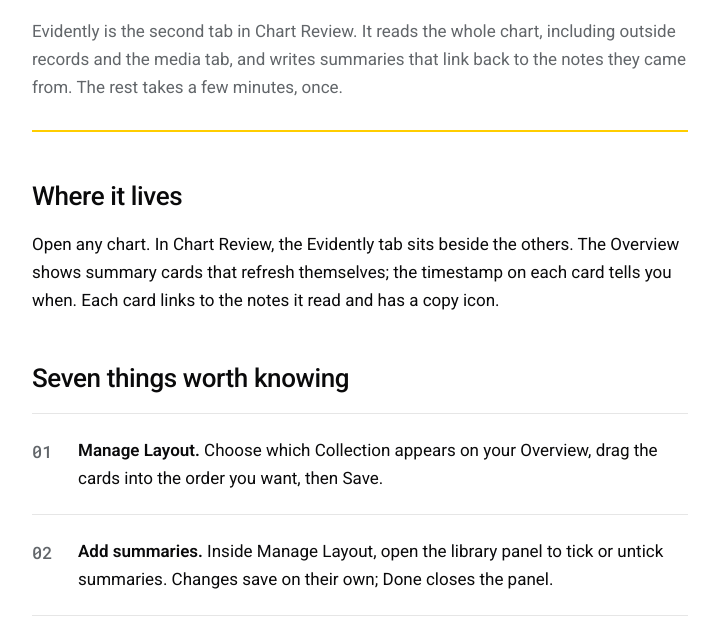
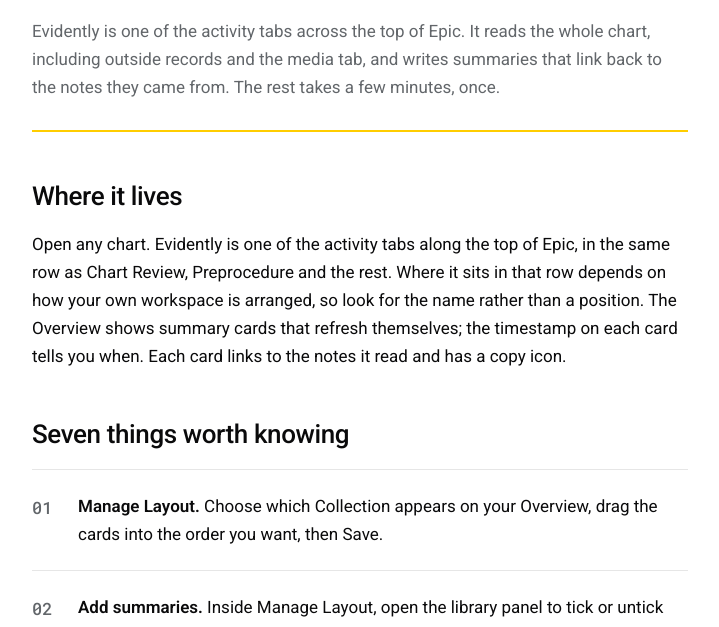
Before and after one commit to alfredocr05/grand-round, a plain HTML site: page tipsheet/index.html in a window 1280 px wide. Shown: the part 145-772 px from the top of the page, without its empty margins (280-999 px from the left). Drawn offline with Linux system fonts and the light colour scheme.

Commit message:
M13: fourth content review, the prose budget, six slides become figures

```diff
--- a/tipsheet/index.html
+++ b/tipsheet/index.html
@@ -82,8 +82,8 @@
 @media (max-width:480px) { .wrap { padding:32px 24px 64px; } h1 { font-size:34px; } h2 { font-size:25px; } }
 </style></head><body><main class="wrap"><header>
 <p class="eyebrow">UNIVERSITY OF IOWA HEALTH CARE · DEPARTMENT OF ANESTHESIA</p><h1>Getting the most out of Evidently</h1>
-<p class="standfirst">Evidently is the second tab in Chart Review. It reads the whole chart, including outside records and the media tab, and writes summaries that link back to the notes they came from. The rest takes a few minutes, once.</p></header>
-<section><h2>Where it lives</h2><p>Open any chart. In Chart Review, the Evidently tab sits beside the others. The Overview shows summary cards that refresh themselves; the timestamp on each card tells you when. Each card links to the notes it read and has a copy icon.</p></section>
+<p class="standfirst">Evidently is one of the activity tabs across the top of Epic. It reads the whole chart, including outside records and the media tab, and writes summaries that link back to the notes they came from. The rest takes a few minutes, once.</p></header>
+<section><h2>Where it lives</h2><p>Open any chart. Evidently is one of the activity tabs along the top of Epic, in the same row as Chart Review, Preprocedure and the rest. Where it sits in that row depends on how your own workspace is arranged, so look for the name rather than a position. The Overview shows summary cards that refresh themselves; the timestamp on each card tells you when. Each card links to the notes it read and has a copy icon.</p></section>
 <section><h2>Seven things worth knowing</h2><ol class="numbered"><li><strong>Manage Layout.</strong> Choose which Collection appears on your Overview, drag the cards into the order you want, then Save.</li><li><strong>Add summaries.</strong> Inside Manage Layout, open the library panel to tick or untick summaries. Changes save on their own; Done closes the panel.</li><li><strong>Custom summary.</strong> Click + Custom summary, write a rough prompt in plain words, and click Polish to turn it into a clean one. Preview, adjust, then Save and close. It lands in your current Collection.</li><li><strong>Edit anything.</strong> The pencil on a card opens its detail view: title, description, prompt, which Collections it belongs to, and whether it is shared with UIHC.</li><li><strong>Your library.</strong> Click the Summaries header on the Overview, or find Summaries in the start menu. Manage My Summaries lists yours; search and filter to find one quickly.</li><li><strong>The UIHC library.</strong> Browse summaries colleagues have shared. Preview the output, add it to a Collection, or Make a Copy to make it yours.</li><li><strong>Ask Evidently.</strong> Ask one question about this chart. The answer comes with citations; click one to read the source note.</li></ol></section>
 <section><h2>Add the anesthesia huddle</h2><p>In the UIHC library, search for the anesthesia huddle and add it to your Overview. From then on it is on every chart you open: the next procedure, a short narrative, the systems in a fixed order, and the core lab table with Not available where a result is missing.</p></section>
 <footer><p>Questions: alfredo-camargorodrigues@uiowa.edu</p></footer>
```
